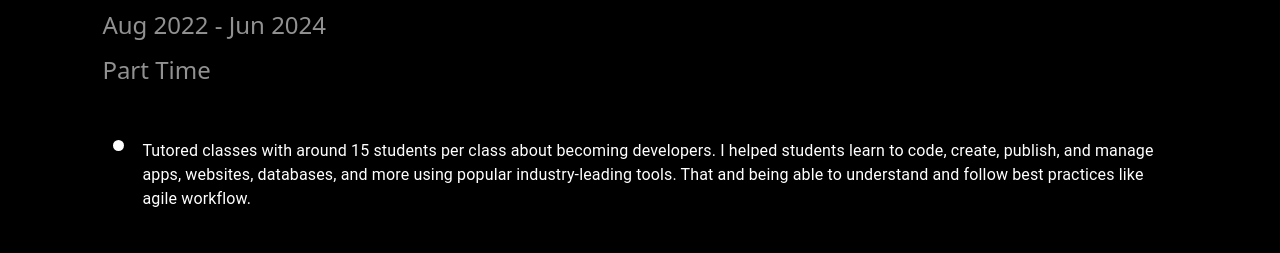
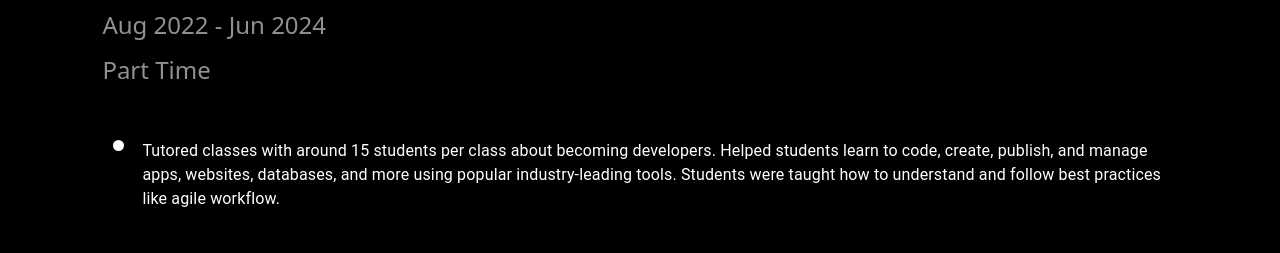
Before and after one commit to devingrischow/devin_grischow-portfolio-react-mui, a React (Create React App) app: page /#/ in a window 1280 px wide. Shown: the part 7140-7393 px from the top of the page. Built offline with nearby package versions, Linux system fonts and the light colour scheme.

Commit message:
Tweaked Wording for WE

```diff
--- a/src/data/work-experience-objects.js
+++ b/src/data/work-experience-objects.js
@@ -53,7 +53,7 @@ export const workExperience = [
         workTime:"Aug 2022 - Jun 2024",
         workType:"Part Time",
         points:[
-            "Tutored classes with around 15 students per class about becoming developers. I helped students learn to code, create, publish, and manage apps, websites, databases, and more using popular industry-leading tools. That and being able to understand and follow best practices like agile workflow.",
+            "Tutored classes with around 15 students per class about becoming developers. Helped students learn to code, create, publish, and manage apps, websites, databases, and more using popular industry-leading tools. Students were taught how to understand and follow best practices like agile workflow.",
             "Taught students concepts like debugging, coding languages differences & simularities, management, web development, app development, database development, best practices, and more while also following agile workflow.",
             "Students graduated with enough information ready to enter any development team with very little to no training needed."
         ]
```
